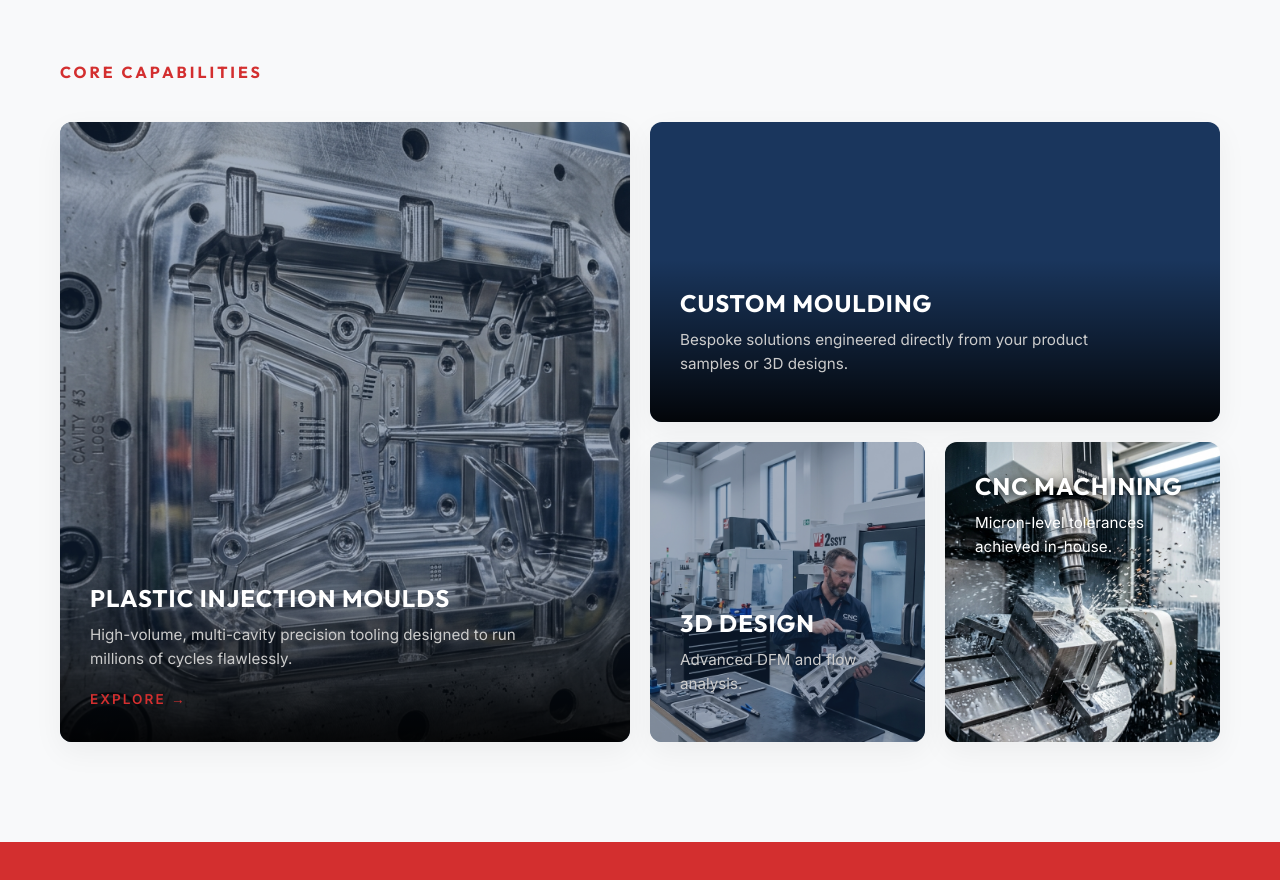
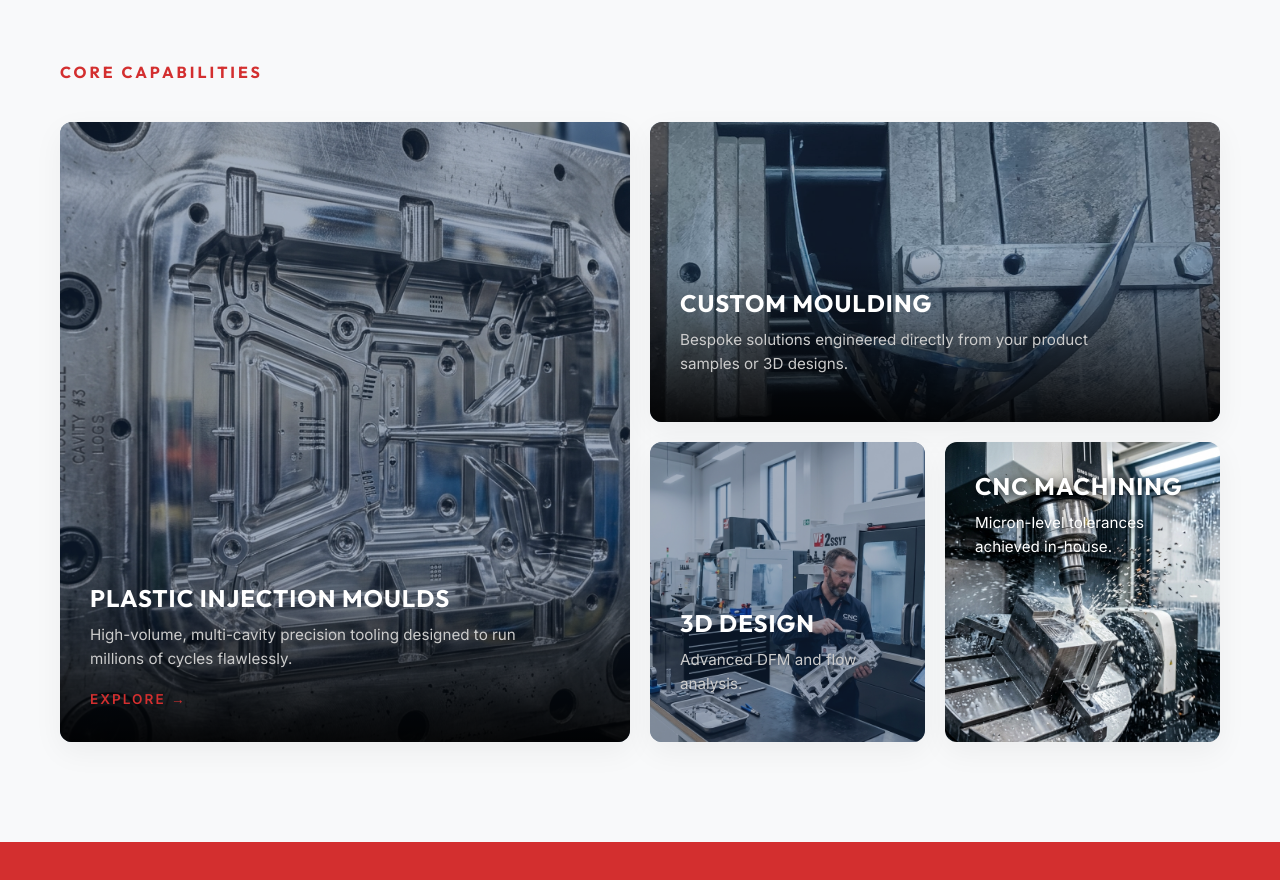
Before and after one commit to vivzz2216/vivek_moulds_enterprises, a React app: page index.html in a window 1280 px wide. Shown: the part 1400-2280 px from the top of the page. Built offline with nearby package versions, Linux system fonts and the light colour scheme; files whose address does not match are found by name.

Commit message:
fix: restore missing background image in custom moulding bento box

```diff
--- a/index.html
+++ b/index.html
@@ -116,7 +116,7 @@
 
         <!-- Medium Box: Custom Moulds -->
         <div class="bento-item bento-medium">
-          <div class="bento-bg" style="background-image: url('/src/assets/hero-bg.webp');"></div>
+          <div class="bento-bg" style="background-image: url('/src/assets/work2.jpeg');"></div>
           <div class="bento-content">
             <h4>CUSTOM MOULDING</h4>
             <p>Bespoke solutions engineered directly from your product samples or 3D designs.</p>
```
